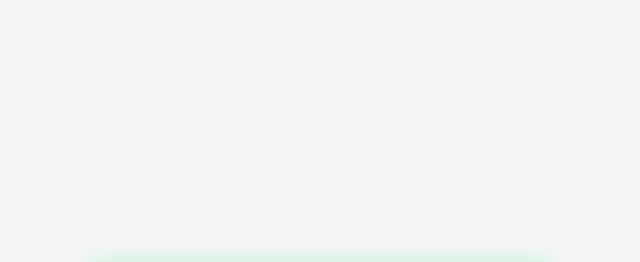
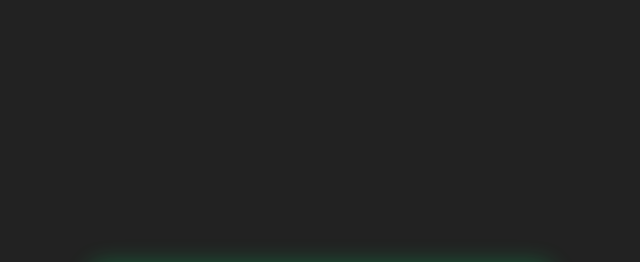
Before and after one commit to TechWithEmma/Digital-Clock, a plain HTML site: page index.html in a window 1280 px wide. Shown: the part 68-330 px from the top of the page, without its empty margins (319-959 px from the left). Drawn offline with Linux system fonts and the light colour scheme.

Commit message:
background

```diff
--- a/style.css
+++ b/style.css
@@ -1,7 +1,7 @@
 body{
     margin: 0;
     font-family: 'Orbitron', sans-serif;
-    background-color: whitesmoke;
+    background-color: #222;
     color:#00ff7f;
     display:flex;
     justify-content: center;
```
